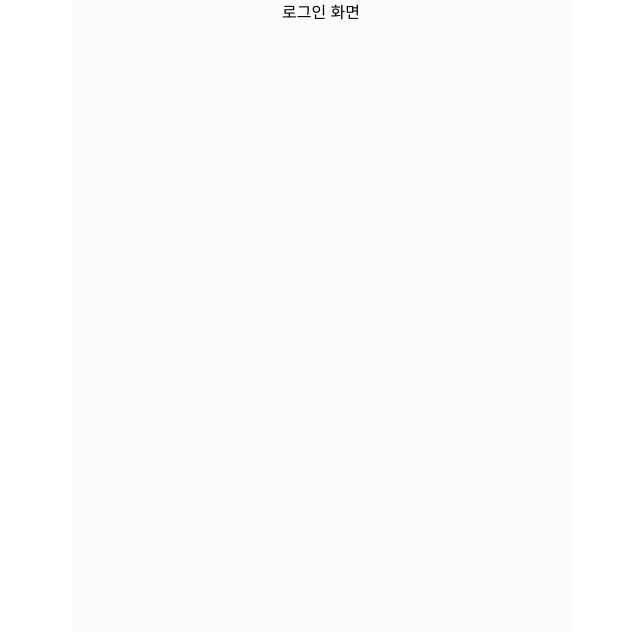
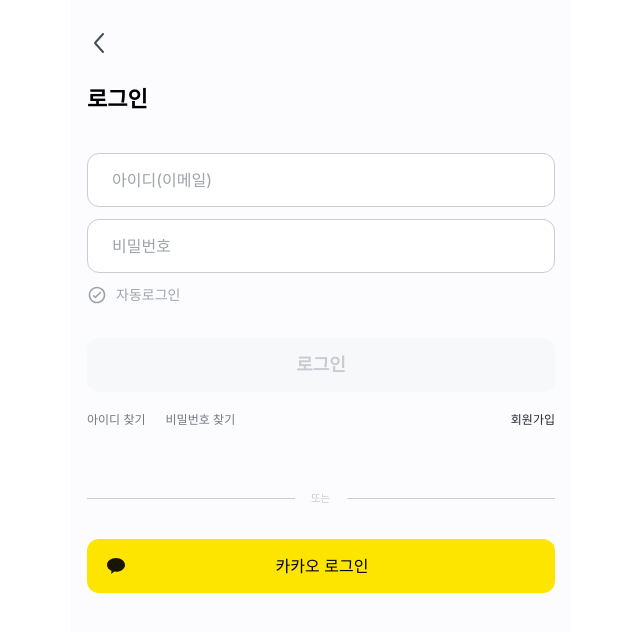
Before and after one commit to 9oormthon-univ/2024_BEOTKKOTTHON_TEAM_35_FE, a Next.js app: page /login in a window 1280 px wide. Shown: the top 632 px of the page, without its empty margins (319-959 px from the left). Built offline with nearby package versions, Linux system fonts and the light colour scheme; a web font is replaced by a local one.

Commit message:
feat: 로그인 UI

```diff
--- a/src/app/(pages)/login/page.jsx
+++ b/src/app/(pages)/login/page.jsx
@@ -1,15 +1,124 @@
 "use client";
 
 import Image from "next/image";
-import { useRouter } from "next/navigation";
-import { useEffect } from "react";
+import Link from "next/link";
+import { useState } from "react";
+
+import InputBox from "@/app/_components/common/InputBox";
+import Button from "@/app/_components/common/Button";
+import DisabledButton from "@/app/_components/common/DisabledButton";
+import KakaoButton from "@/app/_components/common/KakaoButton";
 
 export default function Login() {
+  const [id, setId] = useState("");
+  const [password, setPassword] = useState("");
+  const [autoLogin, setAutoLogin] = useState(false);
+
+  const validateId = (id) => {
+    // 이메일 정규식 확인
+    const emailPattern =
+      /^[A-Za-z0-9]([-_.]?[A-Za-z0-9])*@[A-Za-z0-9]([-_.]?[A-Za-z0-9])*\.[A-Za-z]{2,3}$/;
+    return emailPattern.test(id);
+  };
+
+  const validatePassword = (password) => {
+    // 비밀번호 길이 확인
+    return password.length >= 8 && password.length <= 16;
+  };
+
+  const clickAutoLogin = () => {
+    setAutoLogin(!autoLogin);
+  };
+
+  const handleLogin = () => {
+    if (validateId(id) && validatePassword(password)) {
+      console.log("ID:", id);
+      console.log("Password:", password);
+    } else {
+      console.error("아이디/ 비밀번호가 일치하지 않습니다.");
+    }
+  };
+
   return (
-    <div>
-      <div className="flex flex-col content-center items-center w-full h-full">
-        <div className="flex flex-col content-center items-center w-full max-w-[500px] h-screen bg-[#FCFCFF]">
-          로그인 화면
+    <div className="flex flex-col content-center items-center w-full h-full">
+      <div className="flex flex-col content-center items-center w-full max-w-[500px] h-screen bg-[#FCFCFF]">
+        <div className="mt-7 flex flex-col w-full justify-center items-start h-9 px-4">
+          <Link href="/first">
+            <Image
+              src="/assets/icons/back-arrow.svg"
+              width={24}
+              height={24}
+              alt="logo"
+            />
+          </Link>
+        </div>
+        <div className="w-full mt-[26px] mb-[37px] px-4 text-[22px] font-bold">
+          로그인
+        </div>
+        <div className="flex flex-col px-4 items-start w-full h-full">
+          <div className="grid w-full gap-3">
+            <InputBox
+              value={id}
+              setValue={setId}
+              placeholder="아이디(이메일)"
+              max={25}
+              validate={validateId(id)}
+            />
+            <InputBox
+              value={password}
+              setValue={setPassword}
+              placeholder="비밀번호"
+              type="password"
+              max={16}
+              validate={validatePassword(password)}
+            />
+            <div className="flex items-center w-fit" onClick={clickAutoLogin}>
+              <Image
+                src={
+                  autoLogin
+                    ? "/assets/icons/check-circle.svg"
+                    : "/assets/icons/check-circle-disable.svg"
+                }
+                width={20}
+                height={20}
+                alt="check"
+              />
+              <p
+                className={`ml-[9px] text-sm font-normal ${
+                  autoLogin ? "text-[#4e60ff]" : "text-[#9EA4AA]"
+                }`}
+              >
+                자동로그인
+              </p>
+            </div>
+          </div>
+          <div className="w-full mt-[33px]">
+            {validateId(id) && validatePassword(password) ? (
+              <Link href="/home">
+                <Button text="로그인" onClick={handleLogin} />
+              </Link>
+            ) : (
+              <DisabledButton text="로그인" />
+            )}
+            <div className="flex justify-between mt-5 text-xs text-[#72787F]">
+              <div className="flex gap-5">
+                <div>아이디 찾기</div>
+                <div>비밀번호 찾기</div>
+              </div>
+              <div className="text-[#26282B]">회원가입</div>
+            </div>
+          </div>
+          <div className="relative w-full mt-[70px] h-px bg-[#C9CDD2] mb-[40px]">
+            <div className="absolute left-1/2 transform -translate-x-1/2 -translate-y-1/2">
+              <Image
+                src="/assets/icons/or.svg"
+                width={53}
+                height={20}
+                alt="or"
+              />
+            </div>
+          </div>
+          <KakaoButton />
         </div>
       </div>
     </div>
```
